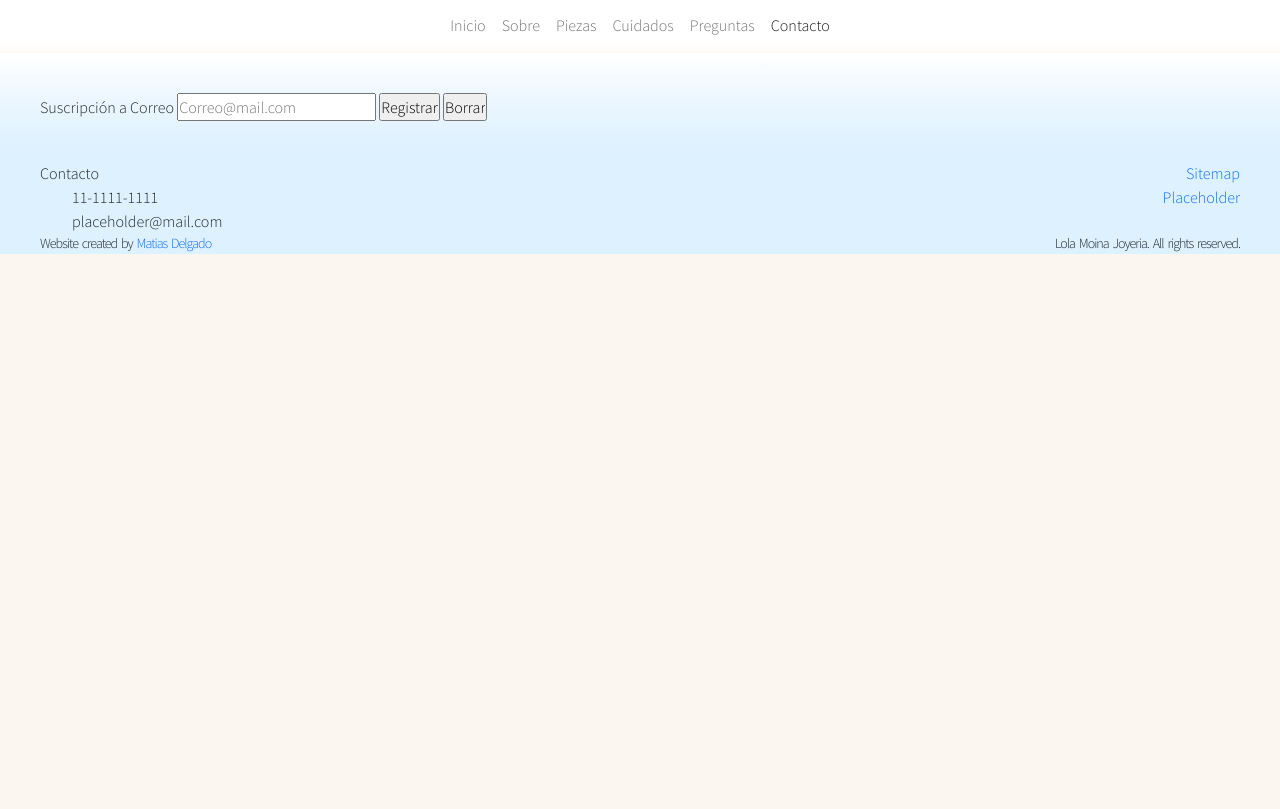
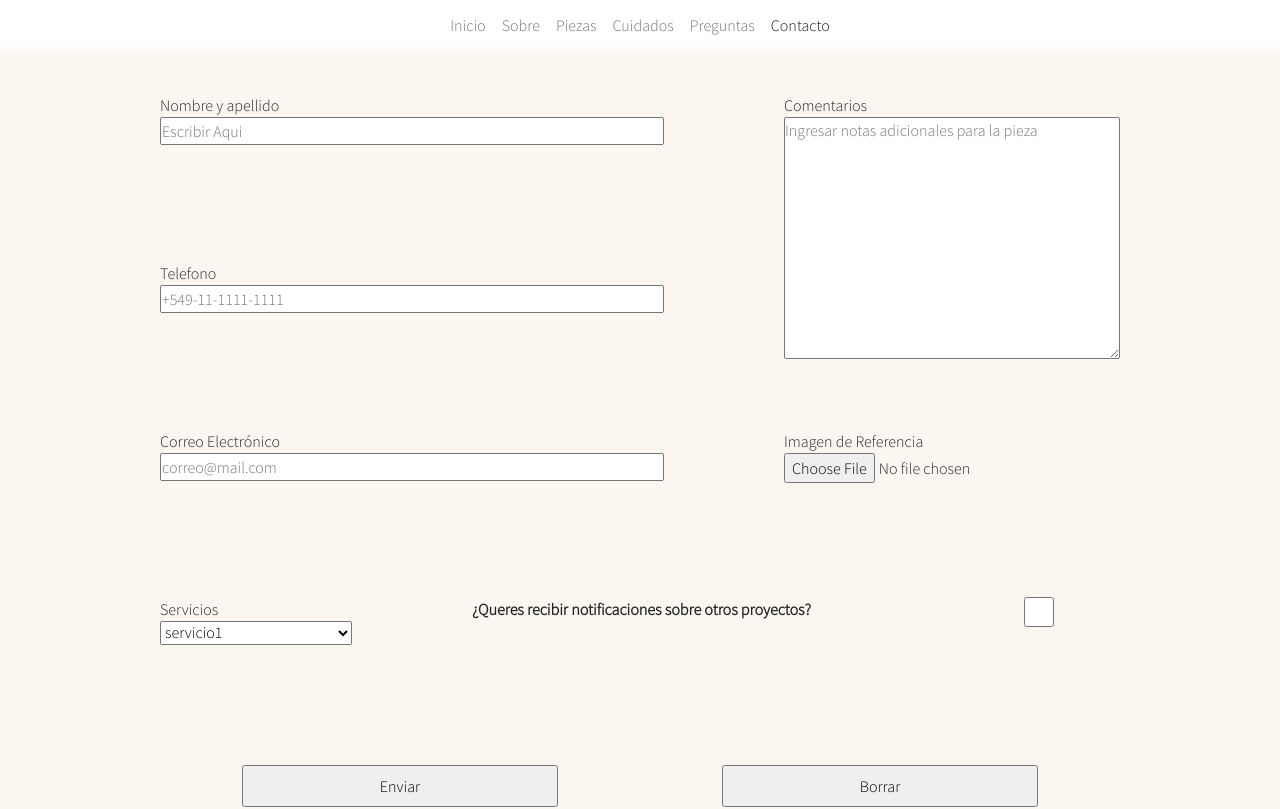
Before and after one commit to Vistao7/lola-moina, a website: page pages/contacto.html in a window 1280 px wide. Shown: the part 160-969 px from the top of the page. Before the commit the page ends 800 px from the top, so only its background shows below. Drawn offline with nearby package versions, Linux system fonts and the light colour scheme.

Commit message:
Pagina contacto reconstruida
Reconstruida la pagina de contactos con SASS

```diff
--- a/pages/contacto.html
+++ b/pages/contacto.html
@@ -47,14 +47,57 @@
                 </div>
             </div>
         </nav>
+        <form class="form--grid">
+            <fieldset>
+                    <!-- Nombre -->
+                <div id="nomApe">
+                    <label for="nombreApellido">Nombre y apellido</label>
+                    <input type="text" id="nombreApellido" name="nombreApellido" placeholder="Escribir Aqui">
+                </div>
+                <!-- Telefono -->
+                <div id="tel">
+                    <label for="telefono">Telefono</label>
+                    <input type="tel" id="telefono" name="telefono" placeholder="+549-11-1111-1111">
+                </div>
+                <!-- Correo -->
+                <div id="mail">
+                    <label for="mail">Correo Electrónico</label>
+                    <input type="email" id="mail" name="mail" placeholder="correo@mail.com">
+                </div>
+                <div id="mailSi" class="form__input--flex">
+                    <label for="mailSignup"><b>¿Queres recibir notificaciones sobre otros proyectos?</b></label>
+                    <input type="checkbox" id="mailSignup">
+                </div>
+                <!-- Servicio -->
+                <div id="serv">
+                    <label for="servicios">Servicios</label>
+                    <select name="servicios" id="servicios">
+                        <option value="servicio1">servicio1</option>
+                        <option value="servicio2">servicio2</option>
+                        <option value="servicio3">servicio3</option>
+                    </select>
+                </div>
+                <!-- Imagenes -->
+                <div id="img">
+                    <label for="imagen">Imagen de Referencia</label>
+                    <input type="file" id="imagen" name="imagen">
+                </div>
+                <!-- Comentarios -->
+                <div id="com">
+                    <label for="comentarios">Comentarios</label>
+                    <textarea name="comentarios" id="comentarios" cols="30" rows="10" placeholder="Ingresar notas adicionales para la pieza"></textarea>
+                </div>
+                <!-- Btn Enviar y borrar -->
+                <div id="btn">
+                    <!-- Btn Enviar -->
+                    <input id="btnEnviar" type="submit" value="Enviar">
+                    <!-- Btn Borrar -->
+                    <input id="btnBorrar" type="submit" value="Borrar">
+                </div>
+            </fieldset>
+        </form>
     </main>
     <footer class="footer--flex--color">
-        <div id="mailSignupBox">
-            <label for="mailSignup">Suscripción a Correo</label>
-            <input type="email" name="mailSignup" id="mailSignup" placeholder="Correo@mail.com">
-            <input type="submit" value="Registrar">
-            <input type="submit" value="Borrar">
-        </div>
         <div class="footer__container--flex">
             <div>
                 <p>Contacto</p>
--- /dev/null
+++ b/scss/layout/_contacto.scss
@@ -0,0 +1,71 @@
+.form{
+    &--grid{
+        padding: 0% 20vmin;
+        margin: 5vmin 0 15vmin 0;
+        ;
+        fieldset{
+            display: grid;
+            grid-template-areas:
+            "nomApe nomApe com"
+            "tel tel com"
+            "mail mail img"
+            "serv mailSi mailSi"
+            "btn btn btn";
+            grid-template-columns: 20% 20% 35%;
+            grid-template-rows: 20% 20% 20% 20% 20%;
+            gap: 5vmin;
+            justify-content: space-between;
+            height: 40em;
+            div > * {
+                display: block;
+                width: 100%;
+                input, select{
+                    font-size: large;
+                }
+            }
+        }
+        #nomApe{
+            grid-area: nomApe;
+        }
+        #com{
+            grid-area: com;
+        }
+        #tel{
+            grid-area: tel;
+        }
+        #mail{
+            grid-area: mail;
+        }
+        #serv{
+            grid-area: serv;
+        }
+        #img{
+            grid-area: img;
+        }
+        #mailSi{
+            grid-area: mailSi;
+        }
+        #btn{
+            grid-area: btn;
+            display: flex;
+            align-items: flex-start;
+            justify-content: space-around;
+            input{
+                width: 33%;
+                height: 33%;
+            }
+        }
+    }
+    &__input--flex{
+        display: flex;
+        align-items: flex-start;
+        label{
+            flex: 3;
+        }
+        input{
+            flex: 1;
+            height: 30px;
+
+        }
+    }
+}
--- a/scss/style.scss
+++ b/scss/style.scss
@@ -10,3 +10,4 @@
 @import "./layout/footer";
 @import "./layout/index";
 @import "./layout/faq";
+@import "./layout/contacto";
```
Also changed, not shown: css/style.css.
